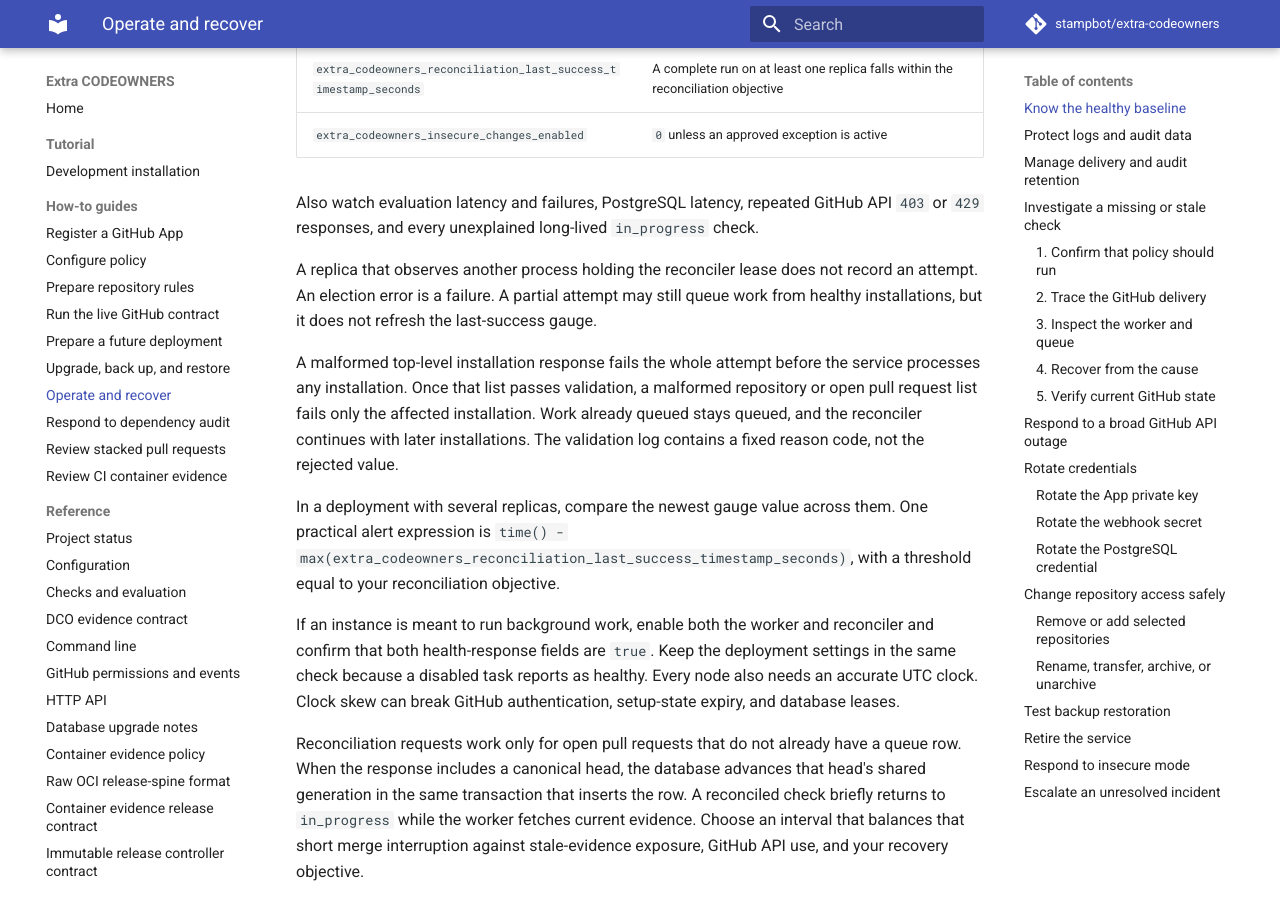
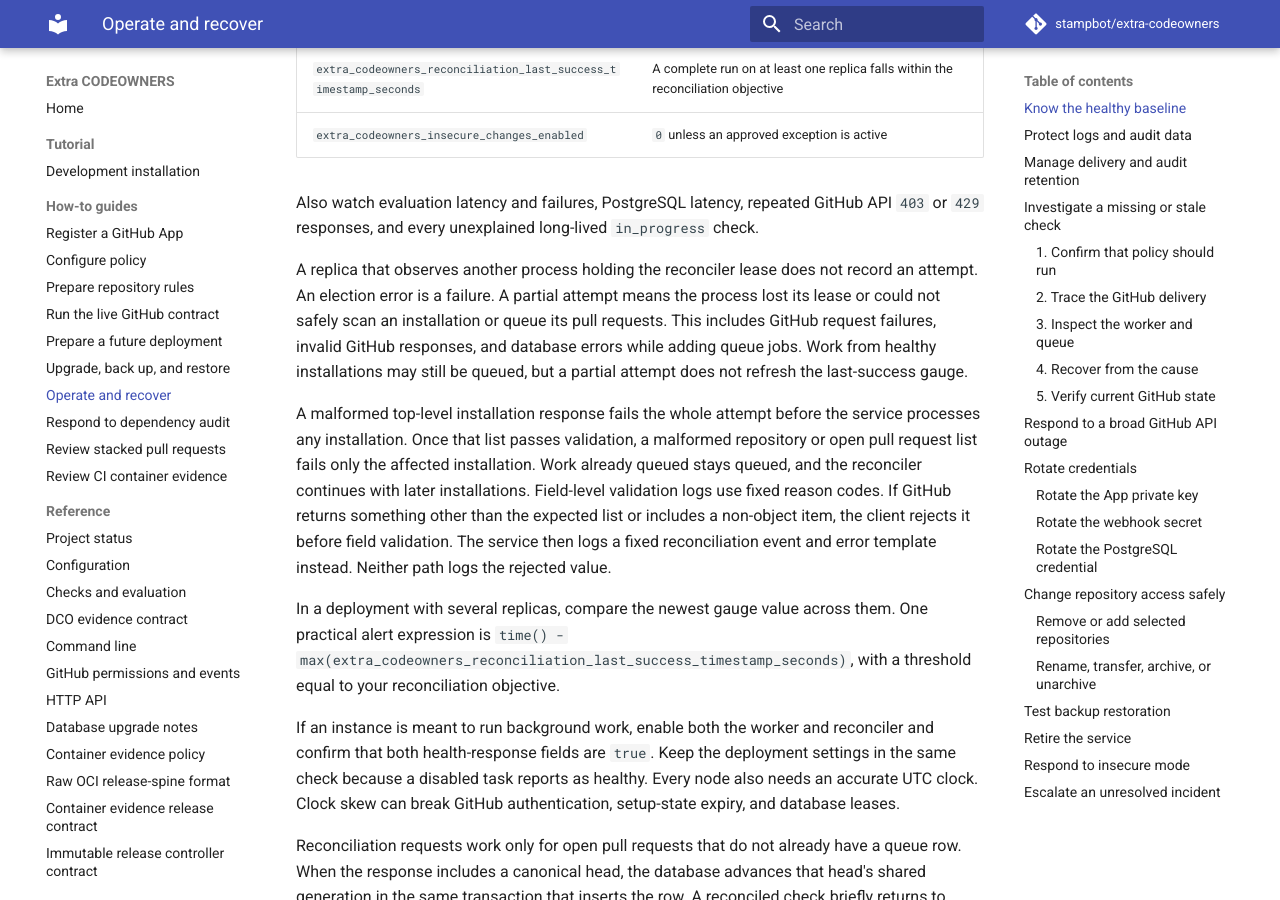
Before and after one commit to stampbot/extra-codeowners, an MkDocs documentation site: the page built from docs/how-to/operate.md, in a window 1280 px wide and 900 px high, scrolled down 927 px. Built offline with MkDocs 1.6.1 and Material for MkDocs 9.7.7, drawn with Linux system fonts in a browser that asks for light colours; comment, search, counter and statistics services are not loaded.

Commit message:
docs: clarify reconciliation failure outcomes
Signed-off-by: Danny Sauer <danny.sauer@herodevs.com>

```diff
--- a/docs/how-to/operate.md
+++ b/docs/how-to/operate.md
@@ -33,16 +33,22 @@ API `403` or `429` responses, and every unexplained long-lived
 `in_progress` check.
 
 A replica that observes another process holding the reconciler lease does not
-record an attempt. An election error is a failure. A partial attempt may still
-queue work from healthy installations, but it does not refresh the
-last-success gauge.
+record an attempt. An election error is a failure. A partial attempt means the
+process lost its lease or could not safely scan an installation or queue its
+pull requests. This includes GitHub request failures, invalid GitHub responses,
+and database errors while adding queue jobs. Work from healthy installations
+may still be queued, but a partial attempt does not refresh the last-success
+gauge.
 
 A malformed top-level installation response fails the whole attempt before the
 service processes any installation. Once that list passes validation, a
 malformed repository or open pull request list fails only the affected
 installation. Work already queued stays queued, and the reconciler continues
-with later installations. The validation log contains a fixed reason code, not
-the rejected value.
+with later installations. Field-level validation logs use fixed reason codes.
+If GitHub returns something other than the expected list or includes a
+non-object item, the client rejects it before field validation. The service
+then logs a fixed reconciliation event and error template instead. Neither path
+logs the rejected value.
 
 In a deployment with several replicas, compare the newest gauge value across
 them. One practical alert expression is
```
Also changed, not shown: docs/explanation/architecture.md (+5 -4 lines), docs/reference/http-api.md (+9 -4 lines).
